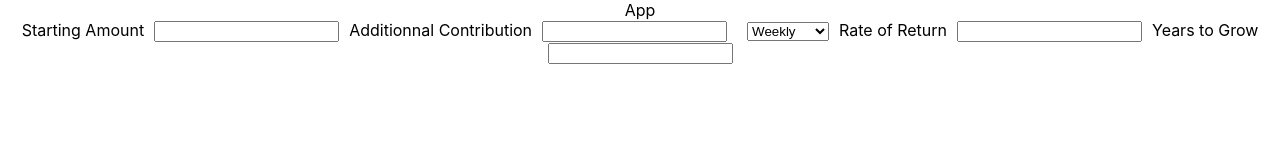
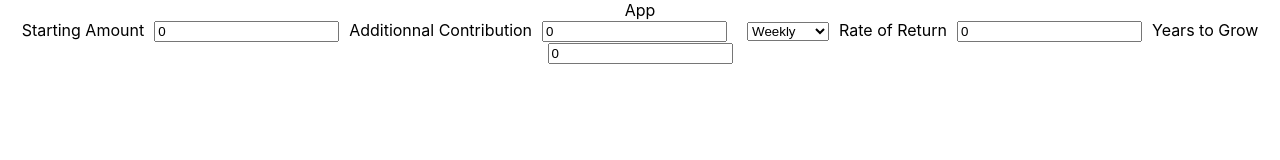
Before and after one commit to YoannAsl/Investment-Calculator, a React (Vite) app: page / in a window 1280 px wide. Shown: the top 160 px of the page. Built offline with nearby package versions, Linux system fonts and the light colour scheme.

Commit message:
Added controlled inputs for form

```diff
--- a/package.json
+++ b/package.json
@@ -6,7 +6,9 @@
     "serve": "vite preview"
   },
   "dependencies": {
+    "chart.js": "^3.4.1",
     "react": "^17.0.0",
+    "react-chartjs-2": "^3.0.3",
     "react-dom": "^17.0.0",
     "styled-components": "^5.3.0"
   },
--- a/src/components/Inputs.tsx
+++ b/src/components/Inputs.tsx
@@ -1,4 +1,4 @@
-import React from 'react';
+import React, { useState } from 'react';
 import styled from 'styled-components';
 import intervals from '../intervals';
 
@@ -10,26 +10,63 @@ const Form = styled.form`
 `;
 
 const Inputs = () => {
+	const [inputs, setInputs] = useState({
+		startingAmount: 0,
+		contribution: 0,
+		interval: 0,
+		return: 0,
+		period: 0,
+	});
+
+	const handleChange = (e: React.FormEvent<HTMLInputElement>) => {
+		const target = e.currentTarget;
+		const { name, value } = target;
+		// const value = +target.value;
+		setInputs({ ...inputs, [name]: +value });
+	};
+
+	console.log(inputs);
+
 	return (
 		<Form>
-			<label htmlFor='starting-amout'>Starting Amount</label>
-			<input type='number' name='starting-amount' />
+			<label htmlFor='startingAmount'>Starting Amount</label>
+			<input
+				type='number'
+				name='startingAmount'
+				onChange={handleChange}
+				value={inputs.startingAmount}
+			/>
 
 			<label htmlFor='contribution'>Additionnal Contribution</label>
-			<input type='number' name='contribution' />
+			<input
+				type='number'
+				name='contribution'
+				onChange={handleChange}
+				value={inputs.contribution}
+			/>
 			<select name='interval'>
 				{intervals.map((interval) => (
-					<option value={interval.value}>
+					<option key={interval.value} value={interval.value}>
 						{interval.description}
 					</option>
 				))}
 			</select>
 
 			<label htmlFor='return'>Rate of Return</label>
-			<input type='number' name='return' />
+			<input
+				type='number'
+				name='return'
+				onChange={handleChange}
+				value={inputs.return}
+			/>
 
 			<label htmlFor='period'>Years to Grow</label>
-			<input type='number' name='period' />
+			<input
+				type='number'
+				name='period'
+				onChange={handleChange}
+				value={inputs.period}
+			/>
 		</Form>
 	);
 };
```
Also changed, not shown: 1 other file (tests, documents, lock files or other folders).
